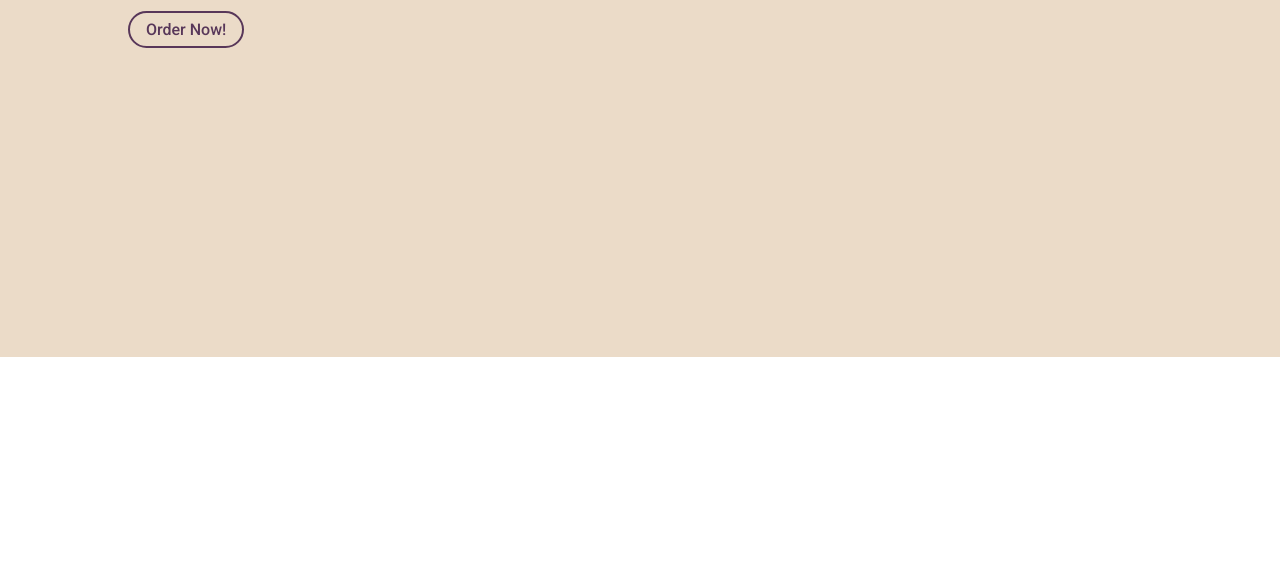
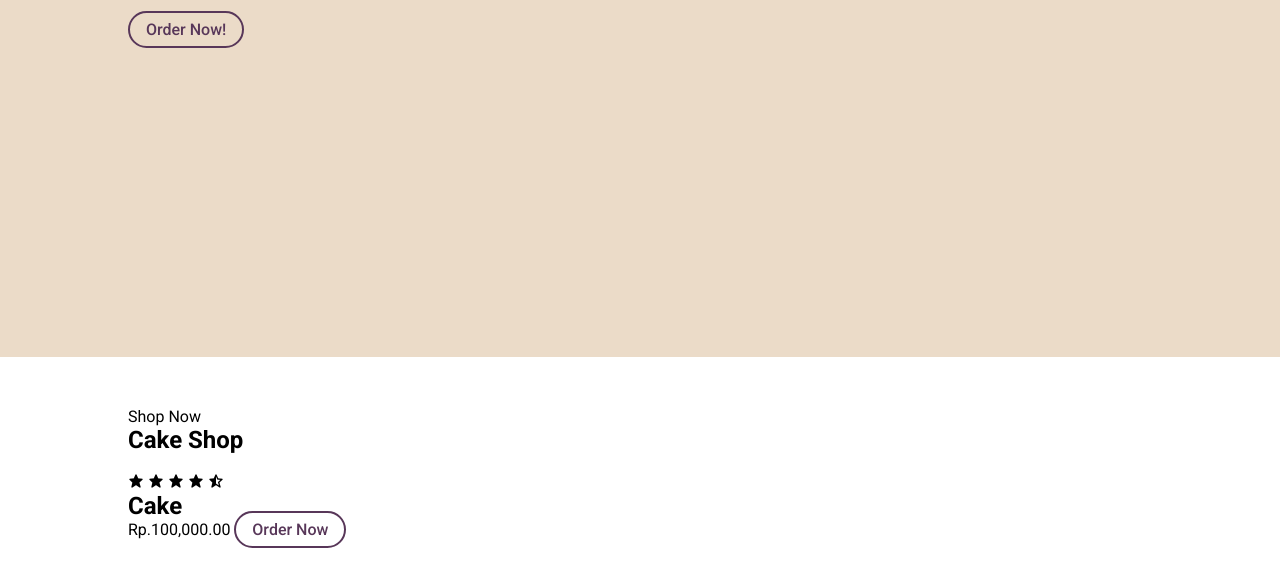
Before and after one commit to rajwaw/Barakatih-Kitchen, a plain HTML site: page index.html in a window 1280 px wide. Shown: the part 443-1030 px from the top of the page. Before the commit the page ends 800 px from the top, so only its background shows below. Drawn offline with nearby package versions, Linux system fonts and the light colour scheme.

Commit message:
index.html

```diff
--- a/index.html
+++ b/index.html
@@ -40,7 +40,28 @@
         </div>
     </section>
 
-
+   <!--shop-->
+   <section class="shop" id="shop">
+    <div class="heading">
+        <span>Shop Now</span>
+        <h1>Cake Shop</h1>
+    </div>
+    <div class="shop-container">
+        <div class="box-img">
+            <img src="#" alt="">
+        </div>
+        <div class="stars">
+            <i class='bx bxs-star'></i>
+            <i class='bx bxs-star'></i>
+            <i class='bx bxs-star'></i>
+            <i class='bx bxs-star'></i>
+            <i class='bx bxs-star-half'></i>
+        </div>
+        <h2>Cake</h2>
+        <span>Rp.100,000.00</span>
+        <a href="#" class="btn">Order Now</a>
+    </div>
+   </section>
 
     <script src="main.js"></script>
 </body>
```
